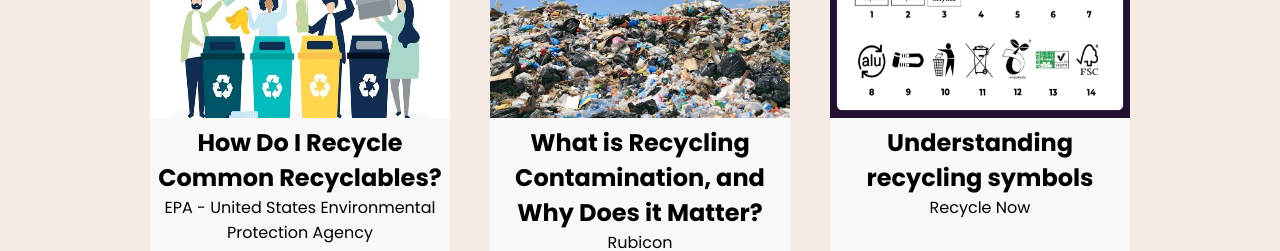
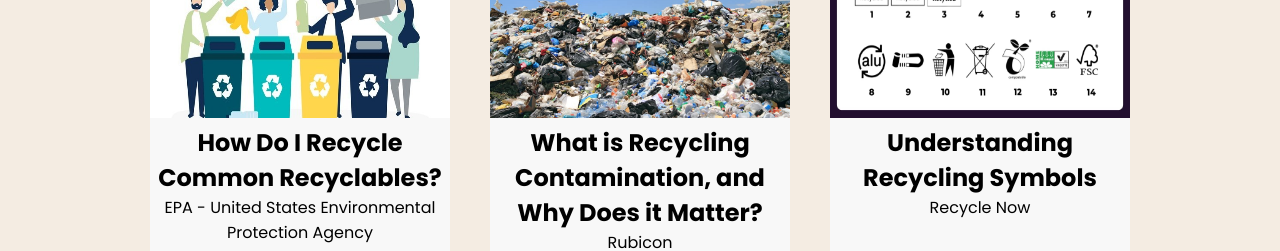
Before and after one commit to reneemes/EcoLoop, a React (Vite) app in the folder client/: page /resources in a window 1280 px wide. Shown: the part 900-1151 px from the top of the page. Built offline with nearby package versions, Linux system fonts and the light colour scheme; no server answers.

Commit message:
Fix: typo on resources page

```diff
--- a/client/src/components/resources/resources.jsx
+++ b/client/src/components/resources/resources.jsx
@@ -79,7 +79,7 @@ const articles = [
     alt: "Plastic in landfills"
   },
   {
-    title: "Understanding recycling symbols",
+    title: "Understanding Recycling Symbols",
     link: "https://www.recyclenow.com/how-to-recycle/recycling-symbols",
     source: "Recycle Now",
     image: Symbols,
```
